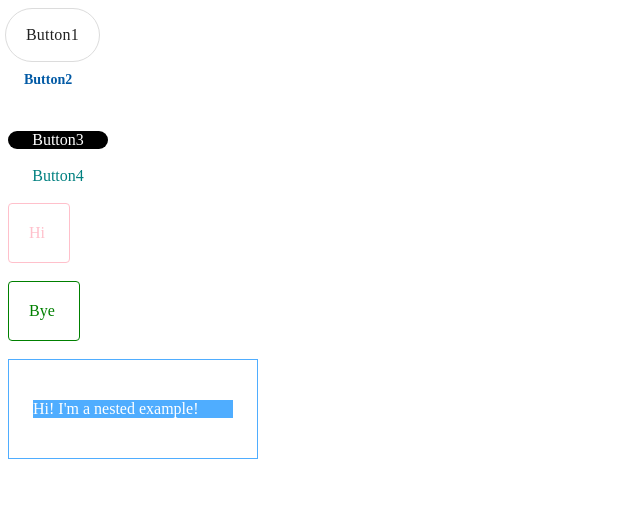
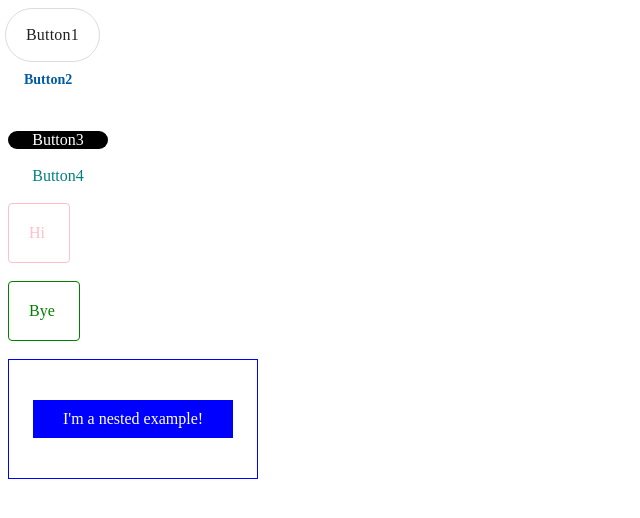
Before and after one commit to mattcarlotta/styled-component-extend-example, a Next.js app: page / in a window 1280 px wide. Shown: the top 518 px of the page, without its empty margins (0-640 px from the left). Built offline with nearby package versions, Linux system fonts and the light colour scheme.

Commit message:
Adjust nested example

```diff
--- a/components/NestedExample/index.js
+++ b/components/NestedExample/index.js
@@ -8,13 +8,14 @@ const Article = styled.article`
 const Container = styled.section`
   width: 200px;
   padding: 24px;
-  border: 1px solid #4fadff;
+  border: 1px solid blue;
 `;
 
 const Content = styled.p`
-  background: #4fadff;
+  background: blue;
   color: white;
-  padding: 10;
+  padding: 10px;
+  text-align: center;
 `;
 
 const Post = nest(Article, Container, Content);
--- a/pages/index.js
+++ b/pages/index.js
@@ -24,7 +24,7 @@ export default function Home() {
       <br />
       <ComposedExample />
       <br />
-      <NestedExample>Hi! I'm a nested example!</NestedExample>
+      <NestedExample>I'm a nested example!</NestedExample>
     </>
   );
 }
```
